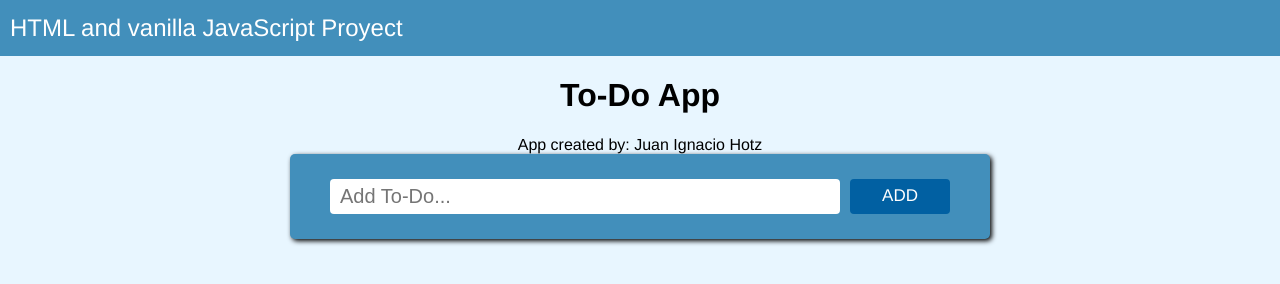
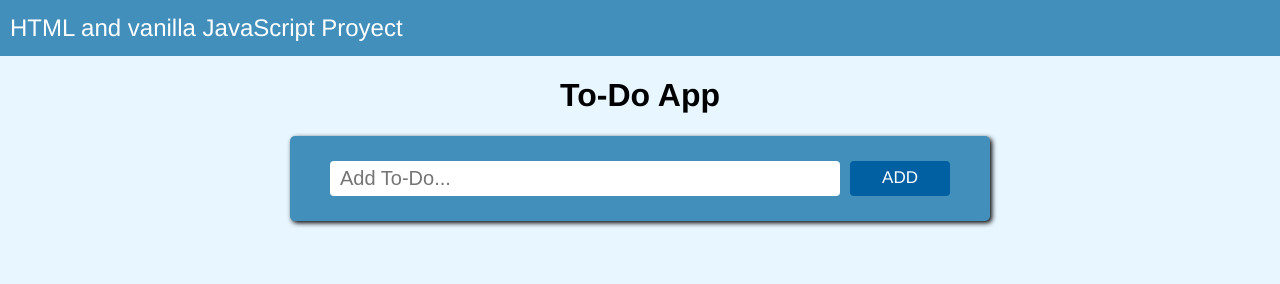
Before and after one commit to NachoHotz/todos, a website: page index.html in a window 1280 px wide. Drawn offline with Linux system fonts and the light colour scheme.

Commit message:
Delete createdBy section

```diff
--- a/DOMhomework.js
+++ b/DOMhomework.js
@@ -1,7 +1,4 @@
 const toDoItems = [];
-
-const span = document.querySelector('#createdBy');
-span.innerHTML += ' Juan Ignacio Hotz';
 
 function ToDo(description) {
   this.description = description;
--- a/index.html
+++ b/index.html
@@ -10,7 +10,6 @@
             <span>HTML and vanilla JavaScript Proyect</span>
         </div>
         <h1>To-Do App</h1>
-        <div><span id="createdBy">App created by:</span></div>
         <div id="container">
             <div id="inputContainer">
                 <input type="text" id="toDoInput" placeholder="Add To-Do..."/><div id="addButton"><span>ADD</span></div>
```
